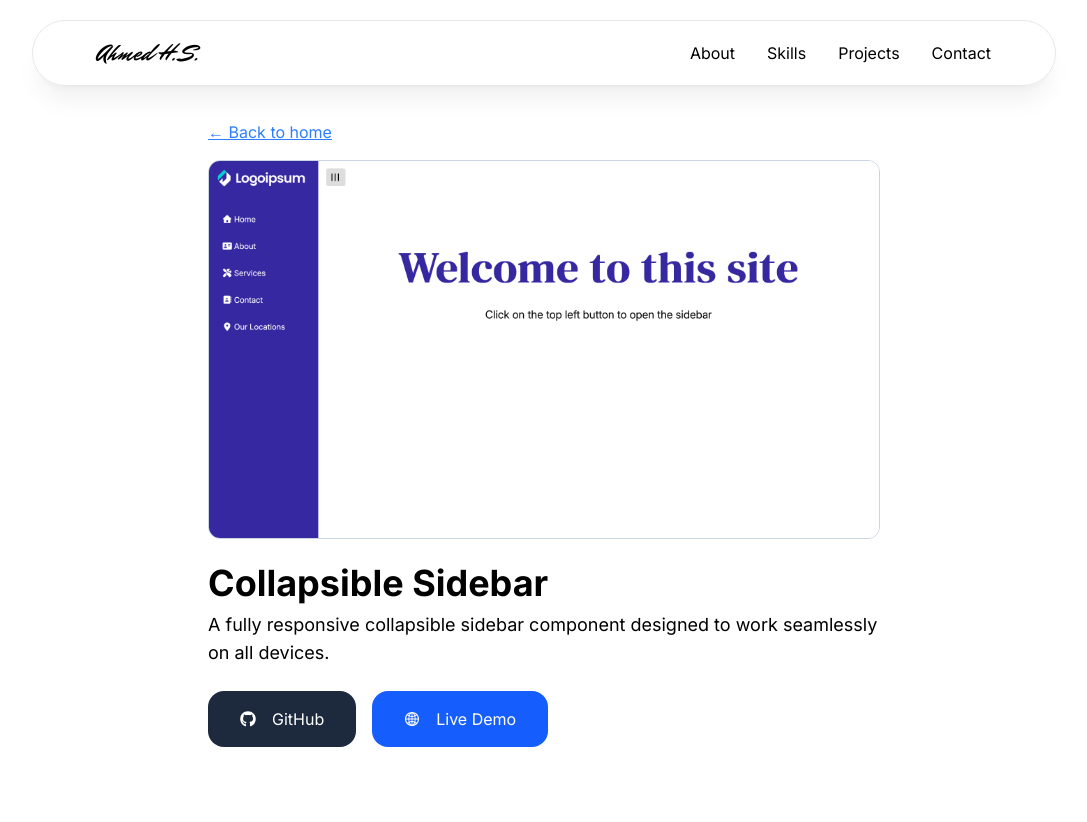
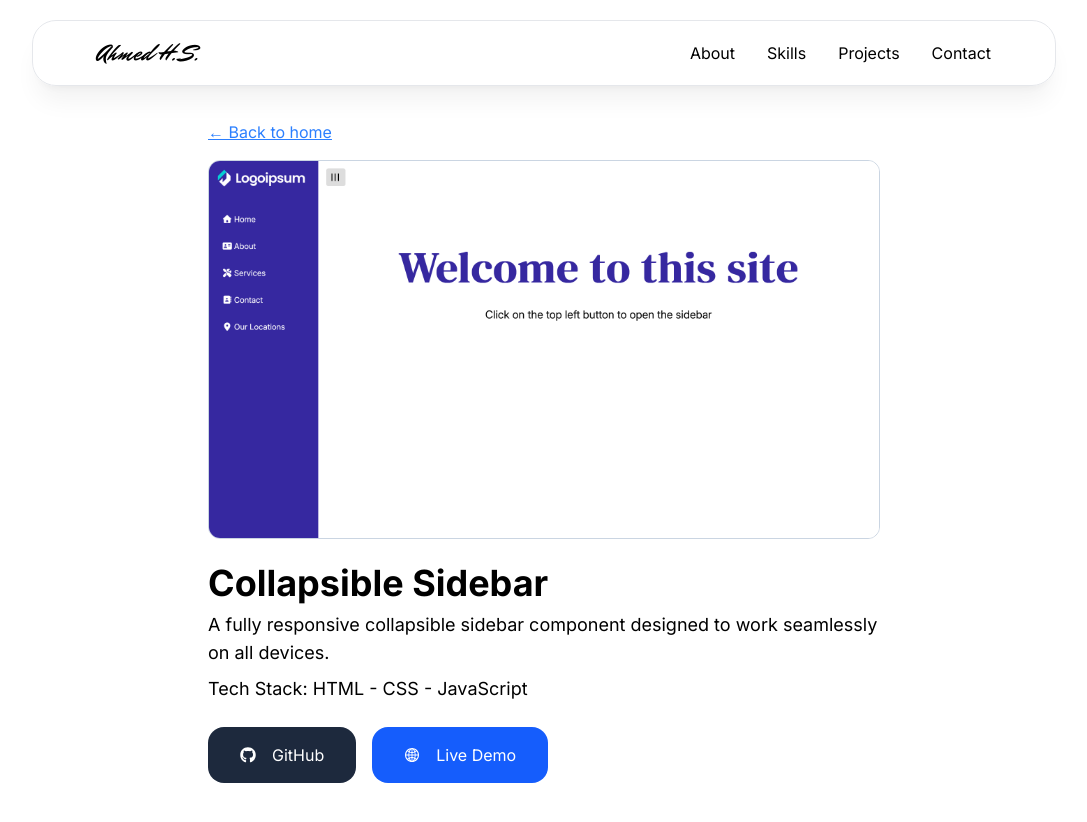
Before and after one commit to berryboiii09/ahmed-portfolio, a React (Vite) app: page /project/1 in a window 1280 px wide. Shown: the top 822 px of the page, without its empty margins (96-1183 px from the left). Built offline with nearby package versions, Linux system fonts and the light colour scheme.

Commit message:
Updated Style

```diff
--- a/package.json
+++ b/package.json
@@ -11,6 +11,7 @@
   },
   "dependencies": {
     "@tailwindcss/vite": "^4.1.17",
+    "lucide-react": "^0.555.0",
     "react": "^19.2.0",
     "react-dom": "^19.2.0",
     "react-icons": "^5.5.0",
--- a/src/App.jsx
+++ b/src/App.jsx
@@ -26,10 +26,27 @@ function App() {
                     element={
             <div>
                 <Section id="hero" title="" bgcolor="white" textcolor="#7c3aed">
-                    <div
-                        className="text-7xl md:text-9xl text-nowrap font-extrabold">Ahmed
-                        H.S.
+                    <div className="flex items-center justify-center gap-6 md:gap-12">
+
+                        {/* Left text */}
+                        <div className="text-5xl md:text-9xl pr-70 pb-40 font-extrabold text-purple-600 text-nowrap">
+                            Ahmed
+                        </div>
+
+                        {/* Center image */}
+                        <img
+                            src="/img/Me.png"
+                            alt="Me"
+                            className="absolute max-h-screen pt-15"
+                        />
+
+                        {/* Right text */}
+                        <div className="text-5xl md:text-8xl font-extrabold text-blue-600 text-nowrap">
+                            H.S.
+                        </div>
+
                     </div>
+
                 </Section>
 
                 <Section id="about" title="Who am i ?" bgcolor="#f8fafc" textcolor="#0f172a" maxWidth="1000px">
--- a/src/components/Header.jsx
+++ b/src/components/Header.jsx
@@ -1,10 +1,16 @@
+import { useState } from "react";
 import { useNavigate, useLocation } from "react-router-dom";
+import { Menu, X } from "lucide-react";
 
 export default function Header() {
+    const [open, setOpen] = useState(false);
+
     const navigate = useNavigate();
     const location = useLocation();
 
     const handleNavigation = (id) => {
+        setOpen(false);
+
         if (location.pathname === "/") {
             document.getElementById(id)?.scrollIntoView({ behavior: "smooth" });
         } else {
@@ -14,16 +20,47 @@ export default function Header() {
 
     return (
         <div className="flex justify-center items-center">
-            <div className="fixed top-5 max-md:min-w-11/12 min-w-4/5 rounded-full backdrop-blur-2xl md:pl-16 pl-10 md:pr-16 bg-white/20 border border-gray-200 z-10 shadow-xl/5 flex justify-between items-center p-4">
+            <div
+                className={`fixed top-5 max-md:min-w-11/12 min-w-4/5 rounded-3xl backdrop-blur-2xl bg-white/20 border
+                border-gray-200 shadow-xl/5 z-10 flex flex-col md:flex-row justify-between transition-all duration-300 overflow-hidden
+                ${open ? "py-6" : "py-4"}`}>
 
-                <div id="logo" className="text-2xl cursor-pointer hover:scale-110 transition-all duration-300" onClick={() => handleNavigation("hero")}>Ahmed H. S.</div>
+                <div className="flex justify-between items-center w-full px-10 md:px-16">
 
-                <ul className="hidden list-none md:flex justify-evenly gap-8">
-                    <li className="nav-link text-black hover:text-blue-500 transition-colors duration-300 cursor-pointer" onClick={() => handleNavigation("about")}>About</li>
-                    <li className="nav-link text-black hover:text-blue-500 transition-colors duration-300 cursor-pointer" onClick={() => handleNavigation("skills")}>Skills</li>
-                    <li className="nav-link text-black hover:text-blue-500 transition-colors duration-300 cursor-pointer" onClick={() => handleNavigation("projects")}>Projects</li>
-                    <li className="nav-link text-black hover:text-blue-500 transition-colors duration-300 cursor-pointer" onClick={() => handleNavigation("contact")}>Contact</li>
-                </ul>
+                    <div
+                        id="logo"
+                        className="text-2xl cursor-pointer hover:scale-110 transition-all duration-300"
+                        onClick={() => handleNavigation("hero")}
+                    >
+                        Ahmed H. S.
+                    </div>
+
+                    <button
+                        className="md:hidden"
+                        onClick={() => setOpen(!open)}
+                    >
+                        {open ? <X size={28} /> : <Menu size={28} />}
+                    </button>
+
+                    <ul className="hidden md:flex gap-8">
+                        <li className="cursor-pointer hover:text-blue-500" onClick={() => handleNavigation("about")}>About</li>
+                        <li className="cursor-pointer hover:text-blue-500" onClick={() => handleNavigation("skills")}>Skills</li>
+                        <li className="cursor-pointer hover:text-blue-500" onClick={() => handleNavigation("projects")}>Projects</li>
+                        <li className="cursor-pointer hover:text-blue-500" onClick={() => handleNavigation("contact")}>Contact</li>
+                    </ul>
+                </div>
+                <div
+                    className={`
+                        md:hidden flex flex-col gap-4
+                        transition-all duration-300
+                        ${open ? "mt-6 opacity-100 pl-10 pt-4" : "max-h-0 opacity-0"}
+                    `}
+                >
+                    <li className="list-none cursor-pointer hover:text-blue-500" onClick={() => handleNavigation("about")}>About</li>
+                    <li className="list-none cursor-pointer hover:text-blue-500" onClick={() => handleNavigation("skills")}>Skills</li>
+                    <li className="list-none cursor-pointer hover:text-blue-500" onClick={() => handleNavigation("projects")}>Projects</li>
+                    <li className="list-none cursor-pointer hover:text-blue-500" onClick={() => handleNavigation("contact")}>Contact</li>
+                </div>
             </div>
         </div>
     );
--- a/src/data/projects.js
+++ b/src/data/projects.js
@@ -5,8 +5,9 @@ export const projects = [
         description: "A collapsible sidebar that's responsive on all screen sizes.",
         details: "A fully responsive collapsible sidebar component designed to work seamlessly on all devices.",
         category: "Frontend Development",
-        date: "2024-01-01",
+        date: "2025-10-20",
         imageUrl: "/img/1.png",
+        stack: "HTML - CSS - JavaScript",
         github: "https://github.com/berryboiii09/Collapsible-Sidebar-Page",
         liveDemo: "https://collapsible-sidebar-page.vercel.app/"
     },
@@ -16,8 +17,9 @@ export const projects = [
         description: "A responsive contact form with client-side validation.",
         details: "Includes validation for empty fields, incorrect formats, and responsive design for all screens.",
         category: "Frontend Development",
-        date: "2024-01-05",
+        date: "2025-10-21",
         imageUrl: "/img/2.png",
+        stack: "HTML - CSS - JavaScript",
         github: "https://github.com/berryboiii09/Contact-Form-Page",
         liveDemo: "https://contact-form-page-rho.vercel.app/"
     },
@@ -27,8 +29,9 @@ export const projects = [
         description: "A landing page for a fictional productivity app called TaskFlow.",
         details: "Showcases the main features of a productivity app with clean UI and smooth layout.",
         category: "Frontend Development",
-        date: "2024-01-10",
+        date: "2025-10-25",
         imageUrl: "/img/3.png",
+        stack: "HTML - CSS - JavaScript",
         github: "https://github.com/berryboiii09/TaskApp-Page",
         liveDemo: "https://task-app-page-theta.vercel.app/"
     },
@@ -38,8 +41,9 @@ export const projects = [
         description: "A blog page with search, filters, and pagination.",
         details: "Includes category filters, post searching, and structured pagination for smooth UX.",
         category: "Frontend Development",
-        date: "2024-01-15",
+        date: "2025-10-28",
         imageUrl: "/img/4.png",
+        stack: "HTML - CSS - JavaScript",
         github: "https://github.com/berryboiii09/Personal-Blog-Page",
         liveDemo: "https://personal-blog-page-xi.vercel.app/"
     },
@@ -49,8 +53,9 @@ export const projects = [
         description: "A landing page for a fictional tech product with dark mode.",
         details: "Showcases a modern tech product with theme toggling and responsive layout.",
         category: "Frontend Development",
-        date: "2024-01-20",
+        date: "2025-11-05",
         imageUrl: "/img/5.png",
+        stack: "HTML - CSS - JavaScript",
         github: "https://github.com/berryboiii09/Tech-Product-Page",
         liveDemo: "https://tech-product-page-nine.vercel.app/"
     },
@@ -60,8 +65,9 @@ export const projects = [
         description: "A multi-page freelance dashboard built with React.js.",
         details: "Includes stats, project lists, account settings, sidebar navigation, and dynamic UI.",
         category: "Frontend Development",
-        date: "2024-01-25",
+        date: "2025-11-13",
         imageUrl: "/img/6.png",
+        stack: "React.js - React Router - Recharts - React Calender",
         github: "https://github.com/berryboiii09/freelancer-dashboard",
         liveDemo: "https://freelancer-dashboard-eight.vercel.app/"
     },
@@ -71,8 +77,9 @@ export const projects = [
         description: "Weather dashboard displaying real-time weather data.",
         details: "Uses OpenWeatherMap API to fetch and display real-time weather with responsive UI.",
         category: "Frontend Development",
-        date: "2024-01-30",
+        date: "2025-11-15",
         imageUrl: "/img/7.png",
+        stack: "HTML - CSS - JavaScript - OpenWeatherMap API",
         github: "https://github.com/berryboiii09/Weather-Dashboard",
         liveDemo: "https://weather-dashboard-flax-zeta.vercel.app/"
     },
@@ -82,19 +89,21 @@ export const projects = [
         description: "A React app for tracking and managing job applications.",
         details: "Allows users to add, edit, and view job applications inside a structured dashboard.",
         category: "Frontend Development",
-        date: "2024-02-05",
+        date: "2025-11-18",
         imageUrl: "/img/8.png",
+        stack: "React.js - React Router - Tailwind CSS - Context API",
         github: "https://github.com/berryboiii09/job-tracker-app",
         liveDemo: "https://job-tracker-app-mocha.vercel.app/"
     },
     {
         id: 9,
-        title: "3D Game",
-        description: "A 3D game built with Three.js.",
+        title: "Can Shooter Game",
+        description: "A simple shooter game built with Unity",
         details: "Includes a simple gameplay loop and a customizable character.",
         category: "3D Game Development",
-        date: "2024-02-10",
+        date: "2025-10-17",
         imageUrl: "/img/9.png",
+        stack: "Unity - C# - Cinema 4D - Adobe Photoshop",
         github: "null",
         liveDemo: "https://berryboiii.itch.io/cans-shooter-prototype"
     }
--- a/src/pages/ProjectDetails.jsx
+++ b/src/pages/ProjectDetails.jsx
@@ -36,7 +36,8 @@ export default function ProjectDetails() {
                 </div>
                 <img src={project.imageUrl} alt={project.title} className="w-full mb-4 rounded-xl border border-slate-300"/>
                 <h1 className="text-4xl font-bold mb-4 pt-6">{project.title}</h1>
-                <p className="text-lg mb-6 pt-2 pb-6">{project.details}</p>
+                <p className="text-lg mb-6 pt-2">{project.details}</p>
+                <p className="text-lg mb-6 pt-2 pb-6">Tech Stack: {project.stack}</p>
                 {projectButtons()}
             </div>
         </div>
```
Also changed, not shown: 1 other file (tests, documents, lock files or other folders).
